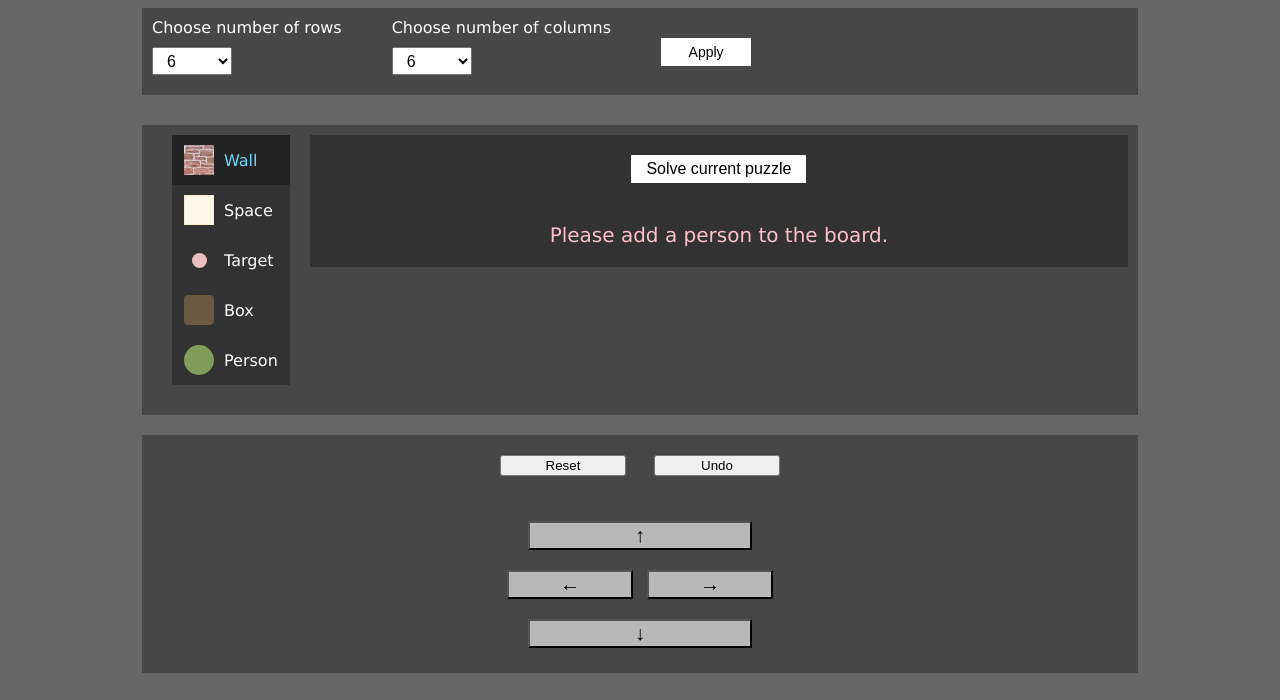
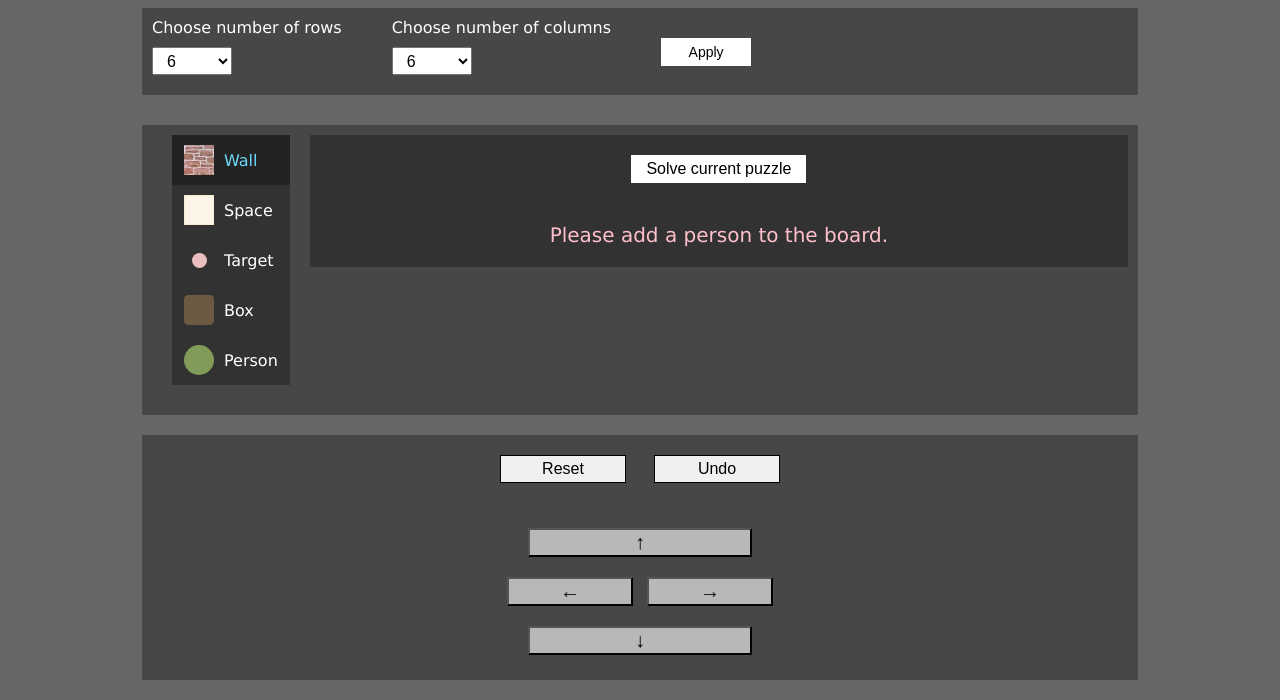
Before and after one commit to eremina-official/sokoban-javascript, a website with bundled scripts: page level-maker.html in a window 1280 px wide. Both pictures are taken after a click on the button "Solve current puzzle". Shown: the part 153-853 px from the top of the page. Built offline with nearby package versions, Linux system fonts and the light colour scheme.

Commit message:
add btn class to reset and undo buttons

```diff
--- a/level-maker.html
+++ b/level-maker.html
@@ -102,8 +102,8 @@
         <div class="info">
           <div class="info__item level js-level"></div>
           <div class="info__item step js-step"></div>
-          <button class="info__item reset js-reset">Reset</button>
-          <button class="info__item undo js-undo">Undo</button>
+          <button class="btn info__item reset js-reset">Reset</button>
+          <button class="btn info__item undo js-undo">Undo</button>
         </div>
 
         <div class="board js-board" tabindex="0"></div>
```
